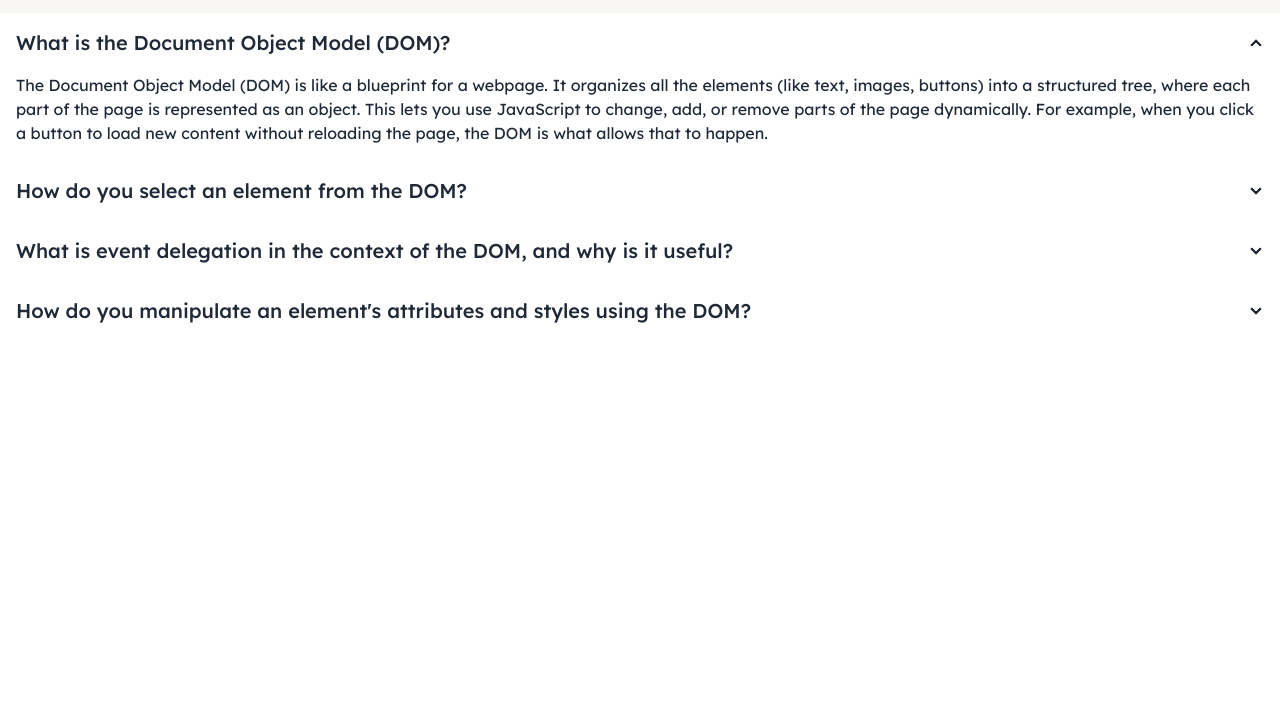
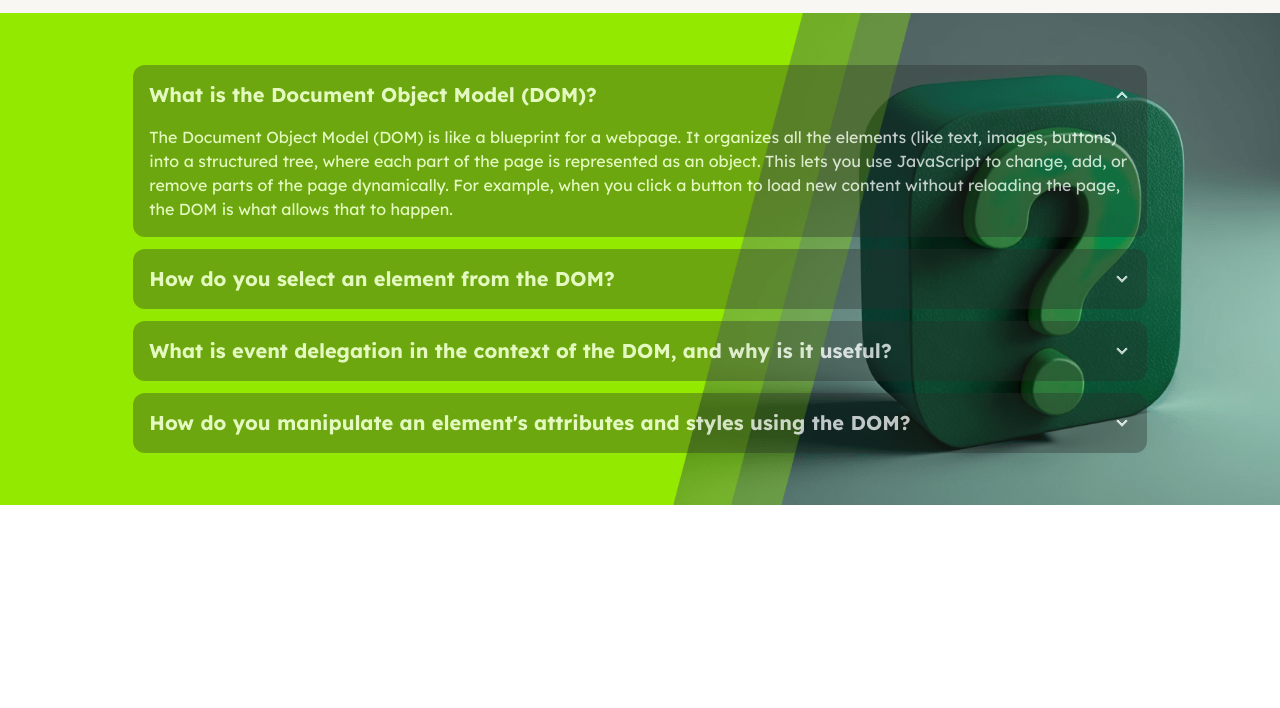
Before and after one commit to blAkh3Art/ph-b10-a5, a plain HTML site: page blog.html in a window 1280 px wide. Shown: the part 92-800 px from the top of the page. Drawn offline with nearby package versions, Linux system fonts and the light colour scheme.

Commit message:
Fixing Blog page layout

```diff
--- a/blog.html
+++ b/blog.html
@@ -38,7 +38,7 @@
     <!-- NavBar -->
     <header class="bg-nav-bg sticky top-0 z-10 pb-2">
       <section class="">
-        <div class="navbar max-w-screen-xl mx-auto">
+        <div class="navbar w-11/12 md:max-w-screen-lg mx-auto">
           <div class="navbar-start">
             <div class="dropdown">
               <div tabindex="0" role="button" class="btn btn-ghost lg:hidden">
@@ -95,32 +95,30 @@
         </div>
       </section>
     </header>
-    <main class="max-w-screen-xl mx-auto">
-      <div class="collapse collapse-arrow">
+    <main class="bg-[url('assets/faq.png')] bg-cover">
+      <div class="w-11/12 md:max-w-screen-xl mx-auto lg:px-20 py-10">
+       <!-- Faq image and question -->
+       <div class="grid grid-cols-1 gap-4 items-center">
+         <!-- Faq Question list -->
+         <div>
+           <div class="collapse collapse-arrow bg-base-200 my-3 bg-[#282e2a7a] opacity-75 text-white rounded-xl">
              <input type="radio" name="my-accordion-3" checked="checked" />
-        <div class="collapse-title text-xl font-medium">
-          What is the Document Object Model (DOM)?
-        </div>
+             <div class="collapse-title text-xl font-bold">What is the Document Object Model (DOM)?</div>
              <div class="collapse-content">
-          <p>
-            The Document Object Model (DOM) is like a blueprint for a webpage.
+               <p>The Document Object Model (DOM) is like a blueprint for a webpage.
                 It organizes all the elements (like text, images, buttons) into a
                 structured tree, where each part of the page is represented as an
                 object. This lets you use JavaScript to change, add, or remove parts
                 of the page dynamically. For example, when you click a button to
                 load new content without reloading the page, the DOM is what allows
-            that to happen.
-          </p>
+                that to happen.</p>
              </div>
            </div>
-      <div class="collapse collapse-arrow">
+           <div class="collapse collapse-arrow bg-base-200 my-3 bg-[#282e2a7a] opacity-75 text-white rounded-xl">
              <input type="radio" name="my-accordion-3" />
-        <div class="collapse-title text-xl font-medium">
-          How do you select an element from the DOM?
-        </div>
+             <div class="collapse-title text-xl font-bold">How do you select an element from the DOM?</div>
              <div class="collapse-content">
-          <p class="font-semibold">
-            To select an element from the DOM using JavaScript, you can use
+               <p> To select an element from the DOM using JavaScript, you can use
                 various methods:
               </p>
               <br />
@@ -148,20 +146,18 @@
               </ul>
              </div>
            </div>
-      <div class="collapse collapse-arrow">
+           <div class="collapse collapse-arrow bg-base-200 my-3 bg-[#282e2a7a] opacity-75 text-white rounded-xl">
              <input type="radio" name="my-accordion-3" />
-        <div class="collapse-title text-xl font-medium">
-          What is event delegation in the context of the DOM, and why is it
+             <div class="collapse-title text-xl font-bold">What is event delegation in the context of the DOM, and why is it
               useful?
             </div>
              <div class="collapse-content">
-          <p>
-            Event delegation is a technique where you attach a single event
+               <p>Event delegation is a technique where you attach a single event
                 listener to a parent element to manage events for multiple child
                 elements, even if they are added dynamically. Instead of adding
                 individual listeners to each child, the parent listens for events
-            that bubble up from the children (thanks to event propagation).
-          </p>
+                that bubble up from the children (thanks to event propagation).</p>
+
              <br />
           <p class="font-semibold">This is useful because:</p>
           <br />
@@ -179,15 +175,12 @@
           </ul>
         </div>
            </div>
-      <div class="collapse collapse-arrow">
+           <div class="collapse collapse-arrow bg-base-200 my-3 bg-[#282e2a7a] opacity-75 text-white rounded-xl">
              <input type="radio" name="my-accordion-3" />
-        <div class="collapse-title text-xl font-medium">
-          How do you manipulate an element's attributes and styles using the
-          DOM?
-        </div>
+             <div class="collapse-title text-xl font-bold">How do you manipulate an element's attributes and styles using the
+              DOM?</div>
              <div class="collapse-content">
-          <p>
-            You can manipulate an element's attributes and styles using
+               <p> You can manipulate an element's attributes and styles using
                 JavaScript through the DOM.
               </p>
               <br />
@@ -206,7 +199,9 @@
                   3. element.removeAttribute("attribute"): Removes the specified
                   attribute.
                 </li>
-          </ul> <br>
+              </ul>
+              <br />
+
               <p class="font-semibold">Manipulating Styles:</p>
               <p>
                 You can manipulate an element's inline styles using the style
@@ -223,6 +218,10 @@
               </ul>
              </div>
            </div>
+
+         </div>
+       </div>
+     </div>
     </main>
   </body>
 </html>
```
Also changed, not shown: index.html (+6 -6 lines), assets/faq.png (added). Lines whose indentation alone changed are shown as unchanged.
